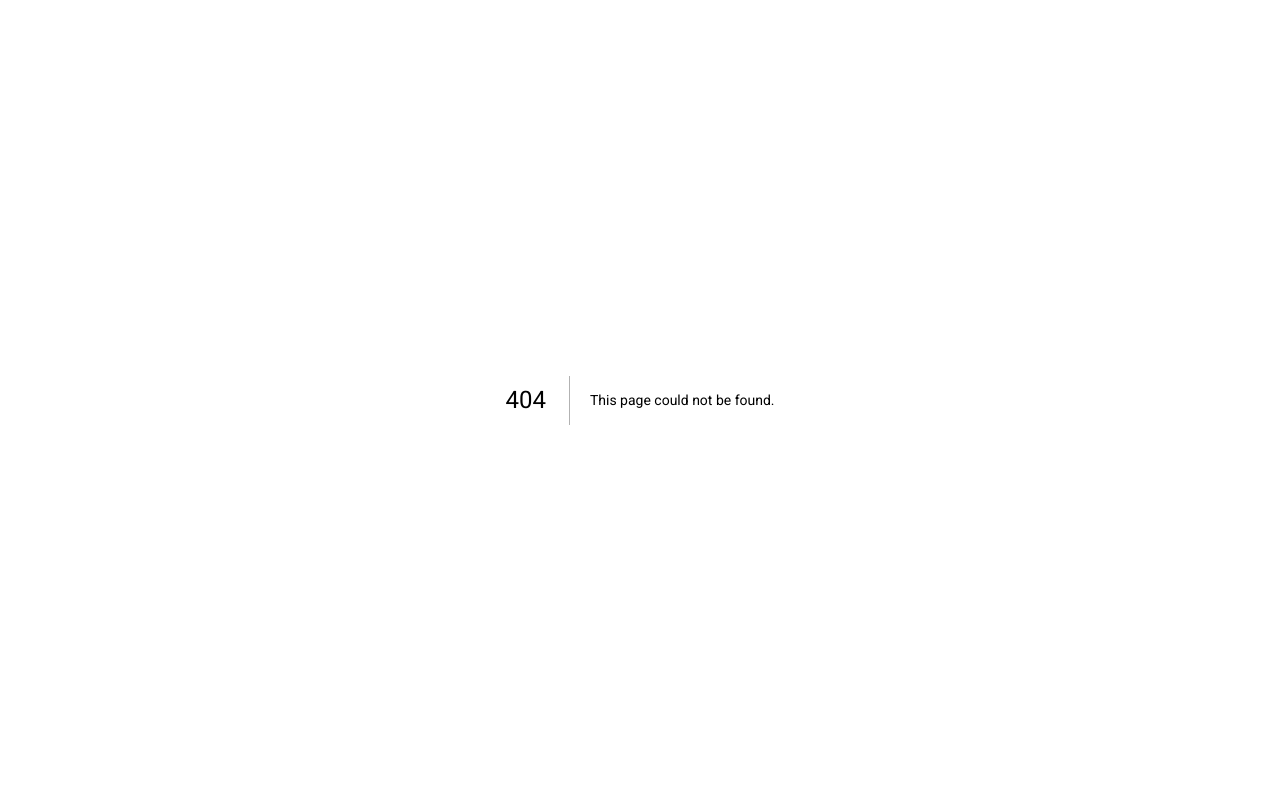
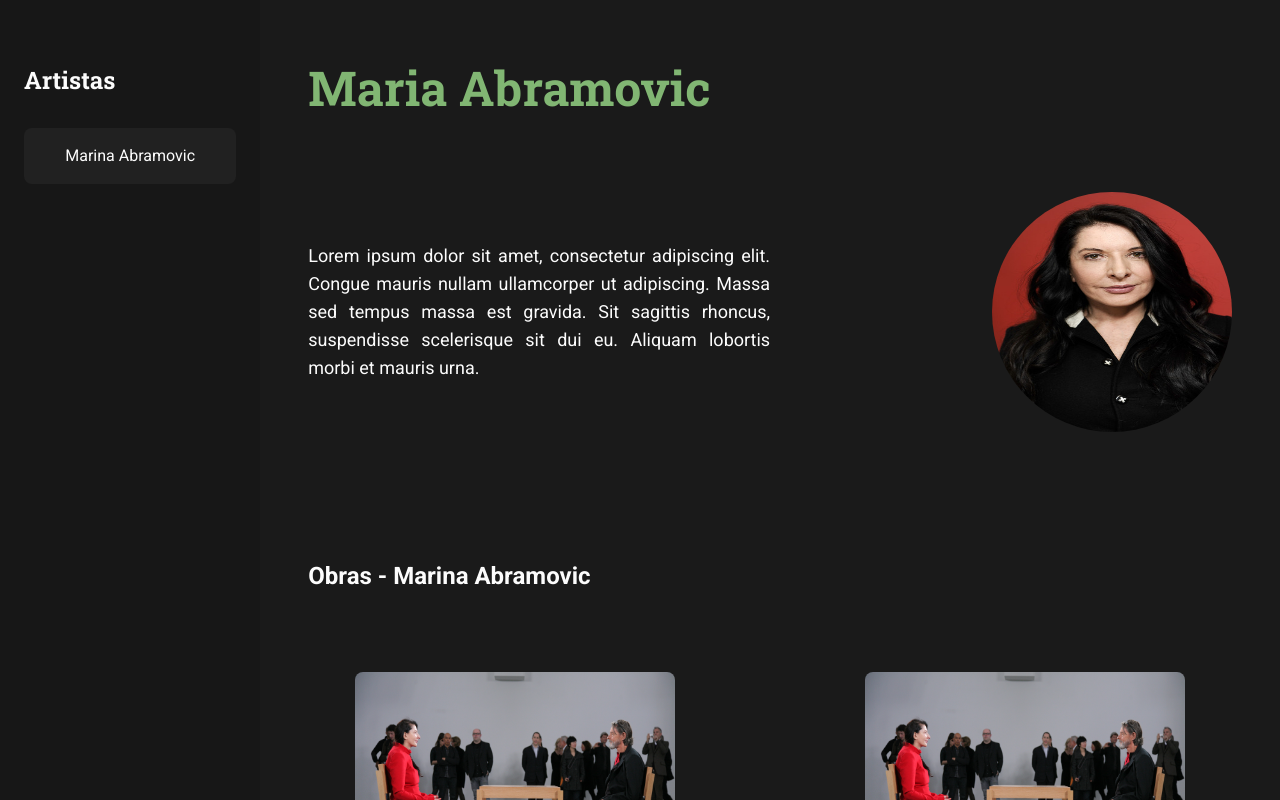
Before and after one commit to tiago-rodrigues1/infogaleria, a Next.js app: page /artist in a window 1280 px wide. Before the commit this address had no page. Shown: the top 800 px of the page. Built offline with nearby package versions, Linux system fonts and the light colour scheme.

Commit message:
feat: add pagina do artista

```diff
--- /dev/null
+++ b/src/pages/artist.jsx
@@ -0,0 +1,19 @@
+import Head from "next/head";
+import Image from "next/image";
+
+import { NavMenu } from "../components/NavMenu";
+import { ArtistProfile } from "../components/ArtistProfile";
+
+export default function Artist() {
+	return (
+		<div className="flex-1 bg-main flex flex-col sm:flex-row relative overflow-auto">
+			<Head>
+				<title>InfoGaleria</title>
+			</Head>
+
+			<NavMenu />
+
+			<ArtistProfile />
+		</div>
+	);
+}
```
